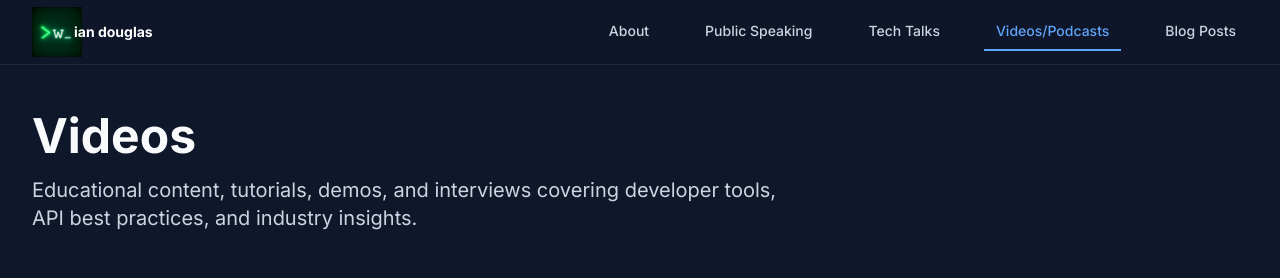
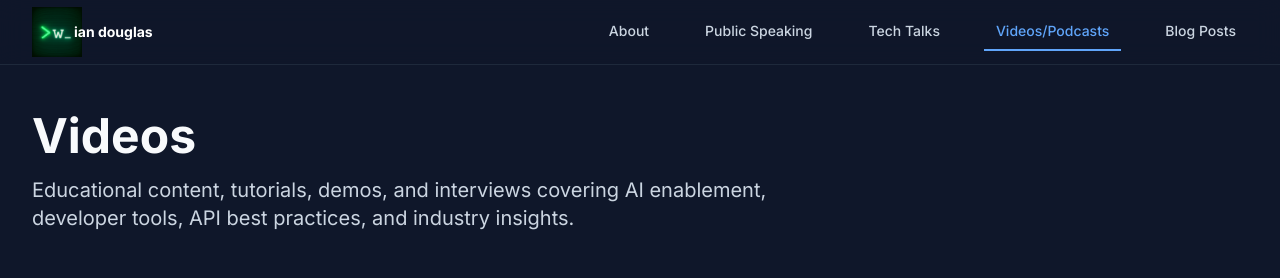
Before and after one commit to iandouglas/id736portfolio, a Next.js app: page /videos in a window 1280 px wide. Shown: the top 278 px of the page. Built offline with nearby package versions, Linux system fonts and the light colour scheme.

Commit message:
added more to page headers

```diff
--- a/src/app/public-speaking/page.tsx
+++ b/src/app/public-speaking/page.tsx
@@ -15,7 +15,7 @@ export default function PublicSpeaking() {
           </h1>
           <p className="text-xl text-secondary-300 max-w-3xl">
             Conference talks, workshops, and keynotes from events around the world.
-            Covering topics from API design and testing to developer relations and community building.
+            Covering topics from AI productivity, API design and testing to developer relations and community building.
           </p>
         </div>
 
--- a/src/app/videos/page.tsx
+++ b/src/app/videos/page.tsx
@@ -15,7 +15,7 @@ export default function Videos() {
           </h1>
           <p className="text-xl text-secondary-300 max-w-3xl">
             Educational content, tutorials, demos, and interviews covering
-            developer tools, API best practices, and industry insights.
+            AI enablement, developer tools, API best practices, and industry insights.
           </p>
         </div>
 
```
